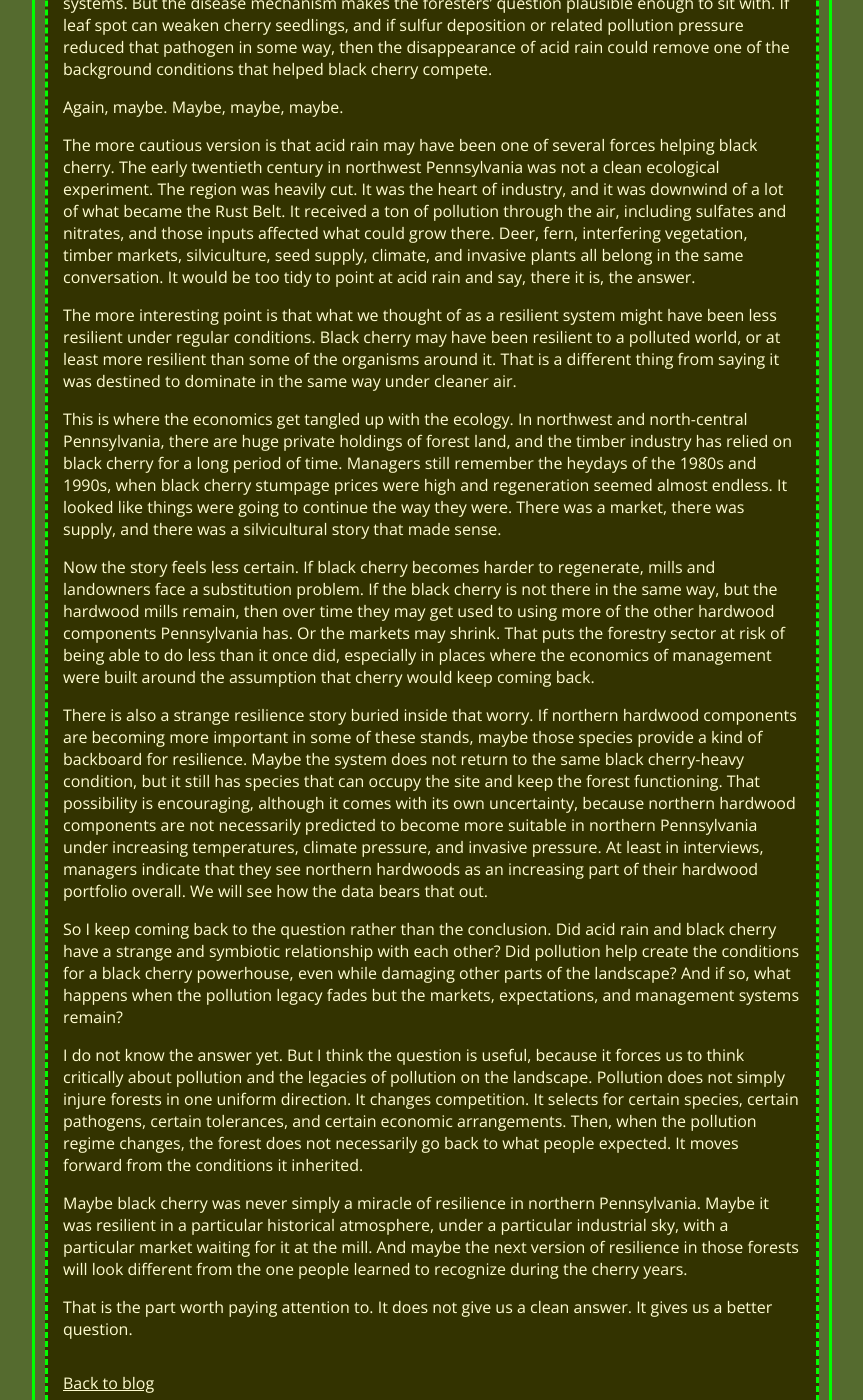
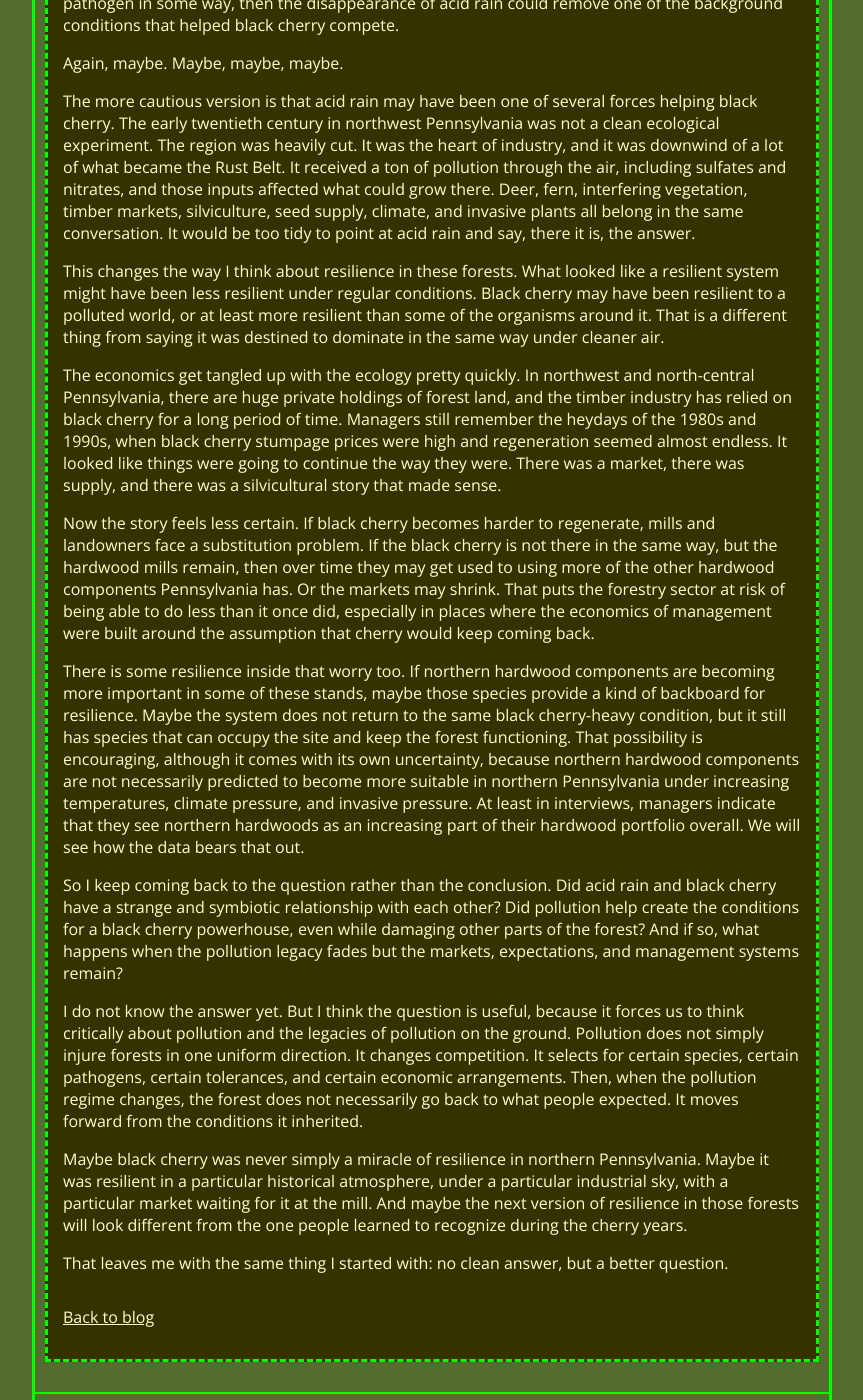
Before and after one commit to MtnTheMan/mtntheman.github.io, a Jekyll site: the page built from _posts/2026-07-27-nhr-log-15-when-pollution-may-have-helped-black-cherry.md, in a window 1280 px wide and 1400 px high, scrolled down 1577 px. Shown: the whole window, without its empty margins (208-1071 px from the left). Built offline with Jekyll 4.4.1, drawn with Linux system fonts in a browser that asks for light colours; some web fonts are replaced; some of the changed text lies outside the part shown.

Commit message:
Clean AI-ish phrasing in black cherry post

```diff
--- a/_posts/2026-07-27-nhr-log-15-when-pollution-may-have-helped-black-cherry.md
+++ b/_posts/2026-07-27-nhr-log-15-when-pollution-may-have-helped-black-cherry.md
@@ -9,38 +9,38 @@ excerpt: "A question about acid rain, black cherry, leaf spot, and the strange l
 
 This one is kind of about the black cherry paradox, although I do not think I want to call it that too confidently. Maybe it is better framed as a question: did acid rain, in a weird paradoxical twist, help black cherry regenerate in northwest Pennsylvania?
 
-I want to be careful with that question, because I do not have the paper that says it cleanly. I do not have the data that says sulfate deposition went down, cherry leaf spot came back, and black cherry regeneration declined as a direct result. What I have is a thought that came up a couple times while I was going through Pennsylvania, backed by conversations with foresters who have been watching these forests for a long time. So this is an anecdotal blog post, but I think the anecdote is worth taking seriously.
+I want to be careful with that question, because I do not have the paper that says it cleanly. I do not have the data that says sulfate deposition went down, cherry leaf spot came back, and black cherry regeneration declined as a direct result. What I have is a thought that came up a couple times while I was going through Pennsylvania, backed by conversations with foresters who have been watching these forests for a long time. So this is an anecdotal blog post, but the anecdote points at a practical management question.
 
-For decades, northern Pennsylvania had a black cherry market. It had places to sell black cherry as timber, and in the late twentieth century, especially through the 1980s and 1990s, that market became a defining part of the region. The USDA Silvics manual describes black cherry as the only native cherry of commercial value and says that large, high-quality trees occur in quantity in a more restricted commercial range on the Allegheny Plateau of Pennsylvania, New York, and West Virginia ([USDA Forest Service](https://www.srs.fs.usda.gov/pubs/misc/ag_654/volume_2/prunus/serotina.htm)). That is the ecological and economic setting behind the story. Black cherry was a tree, but it was also an industry, a management expectation, and in some places almost a regional identity.
+For decades, northern Pennsylvania had a black cherry market. It had places to sell black cherry as timber, and in the late twentieth century, especially through the 1980s and 1990s, that market became a defining part of the region. The USDA Silvics manual describes black cherry as the only native cherry of commercial value and says that large, high-quality trees occur in quantity in a more restricted commercial range on the Allegheny Plateau of Pennsylvania, New York, and West Virginia ([USDA Forest Service](https://www.srs.fs.usda.gov/pubs/misc/ag_654/volume_2/prunus/serotina.htm)). Black cherry was a tree, but it was also an industry, a management expectation, and in some places almost a regional identity.
 
 Recently, foresters in Pennsylvania have talked to me about having trouble regenerating black cherry. They have described stands that seem to be converting away from black cherry-heavy Allegheny hardwood systems and toward a broader northern hardwood mix, with sugar maple, red maple, and other components becoming more prominent. They have also described shelterwood systems where black cherry does not seem to get ahead the way people expect it to, where natural shrub competition or invasive species like honeysuckle and buckthorn can fill the space instead. You can end up with very dense thickets and still have poorly regenerating black cherry.
 
-One explanation I heard more than once was surprising: maybe black cherry had been getting help from acid rain.
+The explanation that stuck with me was this: maybe black cherry had been getting help from acid rain.
 
 That sounds backwards at first, because acid rain is rightly treated as an environmental harm. The public story of acid rain is about damaged soils, acidified lakes and streams, injured trees, and pollution drifting across state lines. The EPA says the Acid Rain Program and later power-sector rules produced major declines in sulfur dioxide and nitrogen oxides, and that wet sulfate deposition dropped by more than 70 percent between 1989-1991 and 2020-2022 ([EPA](https://www.epa.gov/acidrain/acid-rain-program-results)). Cleaner air is a good thing. I am not interested in arguing otherwise.
 
-But forests are complicated enough that a harmful condition can still create a temporary advantage for one species over another. The idea here is that black cherry may have been unusually resilient to acid rain compared with some of its competitors, and perhaps compared with some of the fungi and pathogens that would otherwise check it. If black cherry could tolerate the polluted conditions better than its competition, and if acid deposition also suppressed something like cherry leaf spot, then pollution may have tilted the board. It may have been a nudge, but an important nudge.
+But forests are complicated enough that a harmful condition can still create a temporary advantage for one species over another. Black cherry may have been unusually resilient to acid rain compared with some of its competitors, and maybe compared with some of the fungi and pathogens that would otherwise check it. If black cherry could tolerate the polluted conditions better than its competition, and if acid deposition also suppressed something like cherry leaf spot, then pollution may have tilted the board. It may have been a nudge, but an important nudge.
 
-Cherry leaf spot is part of why this question is interesting. The USDA Silvics manual says the most common disease of black cherry is cherry leaf spot, and that large numbers of black cherry seedlings are sometimes weakened or killed by it ([USDA Forest Service](https://www.srs.fs.usda.gov/pubs/misc/ag_654/volume_2/prunus/serotina.htm)). Orchard literature on cherry leaf spot gives the basic disease logic: the fungus overwinters in fallen leaves, produces spores in the spring, infects foliage during wet periods, and can build through repeated infection cycles during the growing season. Michigan State University Extension describes cherry leaf spot as a damaging fungal pathogen in tart cherry because it reduces photosynthetic ability and can cause early defoliation, with severe defoliation affecting vigor and winter hardiness ([MSU Extension](https://www.canr.msu.edu/news/cherry_leaf_spot_management_and_resistance_considerations_for_2011)). Ohio State Extension similarly describes premature defoliation and the role of repeated wet-weather infection cycles ([Ohio State Extension](https://ohioline.osu.edu/factsheet/plpath-fru-40)).
+Cherry leaf spot is where the question starts to have a mechanism. The USDA Silvics manual says the most common disease of black cherry is cherry leaf spot, and that large numbers of black cherry seedlings are sometimes weakened or killed by it ([USDA Forest Service](https://www.srs.fs.usda.gov/pubs/misc/ag_654/volume_2/prunus/serotina.htm)). Orchard literature on cherry leaf spot gives the basic disease logic: the fungus overwinters in fallen leaves, produces spores in the spring, infects foliage during wet periods, and can build through repeated infection cycles during the growing season. Michigan State University Extension describes cherry leaf spot as a damaging fungal pathogen in tart cherry because it reduces photosynthetic ability and can cause early defoliation, with severe defoliation affecting vigor and winter hardiness ([MSU Extension](https://www.canr.msu.edu/news/cherry_leaf_spot_management_and_resistance_considerations_for_2011)). Ohio State Extension similarly describes premature defoliation and the role of repeated wet-weather infection cycles ([Ohio State Extension](https://ohioline.osu.edu/factsheet/plpath-fru-40)).
 
-That orchard literature does not automatically translate into a forest regeneration story, and I do not want to pretend it does. A managed orchard and a Pennsylvania hardwood stand are different systems. But the disease mechanism makes the foresters' question plausible enough to sit with. If leaf spot can weaken cherry seedlings, and if sulfur deposition or related pollution pressure reduced that pathogen in some way, then the disappearance of acid rain could remove one of the background conditions that helped black cherry compete.
+That orchard literature does not automatically translate into a forest regeneration story, and I do not want to pretend it does. A managed orchard and a Pennsylvania hardwood stand are different systems. But the disease mechanism gives the foresters' question some footing. If leaf spot can weaken cherry seedlings, and if sulfur deposition or related pollution pressure reduced that pathogen in some way, then the disappearance of acid rain could remove one of the background conditions that helped black cherry compete.
 
 Again, maybe. Maybe, maybe, maybe.
 
 The more cautious version is that acid rain may have been one of several forces helping black cherry. The early twentieth century in northwest Pennsylvania was not a clean ecological experiment. The region was heavily cut. It was the heart of industry, and it was downwind of a lot of what became the Rust Belt. It received a ton of pollution through the air, including sulfates and nitrates, and those inputs affected what could grow there. Deer, fern, interfering vegetation, timber markets, silviculture, seed supply, climate, and invasive plants all belong in the same conversation. It would be too tidy to point at acid rain and say, there it is, the answer.
 
-The more interesting point is that what we thought of as a resilient system might have been less resilient under regular conditions. Black cherry may have been resilient to a polluted world, or at least more resilient than some of the organisms around it. That is a different thing from saying it was destined to dominate in the same way under cleaner air.
+This changes the way I think about resilience in these forests. What looked like a resilient system might have been less resilient under regular conditions. Black cherry may have been resilient to a polluted world, or at least more resilient than some of the organisms around it. That is a different thing from saying it was destined to dominate in the same way under cleaner air.
 
-This is where the economics get tangled up with the ecology. In northwest and north-central Pennsylvania, there are huge private holdings of forest land, and the timber industry has relied on black cherry for a long period of time. Managers still remember the heydays of the 1980s and 1990s, when black cherry stumpage prices were high and regeneration seemed almost endless. It looked like things were going to continue the way they were. There was a market, there was supply, and there was a silvicultural story that made sense.
+The economics get tangled up with the ecology pretty quickly. In northwest and north-central Pennsylvania, there are huge private holdings of forest land, and the timber industry has relied on black cherry for a long period of time. Managers still remember the heydays of the 1980s and 1990s, when black cherry stumpage prices were high and regeneration seemed almost endless. It looked like things were going to continue the way they were. There was a market, there was supply, and there was a silvicultural story that made sense.
 
 Now the story feels less certain. If black cherry becomes harder to regenerate, mills and landowners face a substitution problem. If the black cherry is not there in the same way, but the hardwood mills remain, then over time they may get used to using more of the other hardwood components Pennsylvania has. Or the markets may shrink. That puts the forestry sector at risk of being able to do less than it once did, especially in places where the economics of management were built around the assumption that cherry would keep coming back.
 
-There is also a strange resilience story buried inside that worry. If northern hardwood components are becoming more important in some of these stands, maybe those species provide a kind of backboard for resilience. Maybe the system does not return to the same black cherry-heavy condition, but it still has species that can occupy the site and keep the forest functioning. That possibility is encouraging, although it comes with its own uncertainty, because northern hardwood components are not necessarily predicted to become more suitable in northern Pennsylvania under increasing temperatures, climate pressure, and invasive pressure. At least in interviews, managers indicate that they see northern hardwoods as an increasing part of their hardwood portfolio overall. We will see how the data bears that out.
+There is some resilience inside that worry too. If northern hardwood components are becoming more important in some of these stands, maybe those species provide a kind of backboard for resilience. Maybe the system does not return to the same black cherry-heavy condition, but it still has species that can occupy the site and keep the forest functioning. That possibility is encouraging, although it comes with its own uncertainty, because northern hardwood components are not necessarily predicted to become more suitable in northern Pennsylvania under increasing temperatures, climate pressure, and invasive pressure. At least in interviews, managers indicate that they see northern hardwoods as an increasing part of their hardwood portfolio overall. We will see how the data bears that out.
 
-So I keep coming back to the question rather than the conclusion. Did acid rain and black cherry have a strange and symbiotic relationship with each other? Did pollution help create the conditions for a black cherry powerhouse, even while damaging other parts of the landscape? And if so, what happens when the pollution legacy fades but the markets, expectations, and management systems remain?
+So I keep coming back to the question rather than the conclusion. Did acid rain and black cherry have a strange and symbiotic relationship with each other? Did pollution help create the conditions for a black cherry powerhouse, even while damaging other parts of the forest? And if so, what happens when the pollution legacy fades but the markets, expectations, and management systems remain?
 
-I do not know the answer yet. But I think the question is useful, because it forces us to think critically about pollution and the legacies of pollution on the landscape. Pollution does not simply injure forests in one uniform direction. It changes competition. It selects for certain species, certain pathogens, certain tolerances, and certain economic arrangements. Then, when the pollution regime changes, the forest does not necessarily go back to what people expected. It moves forward from the conditions it inherited.
+I do not know the answer yet. But I think the question is useful, because it forces us to think critically about pollution and the legacies of pollution on the ground. Pollution does not simply injure forests in one uniform direction. It changes competition. It selects for certain species, certain pathogens, certain tolerances, and certain economic arrangements. Then, when the pollution regime changes, the forest does not necessarily go back to what people expected. It moves forward from the conditions it inherited.
 
 Maybe black cherry was never simply a miracle of resilience in northern Pennsylvania. Maybe it was resilient in a particular historical atmosphere, under a particular industrial sky, with a particular market waiting for it at the mill. And maybe the next version of resilience in those forests will look different from the one people learned to recognize during the cherry years.
 
-That is the part worth paying attention to. It does not give us a clean answer. It gives us a better question.
+That leaves me with the same thing I started with: no clean answer, but a better question.
```
